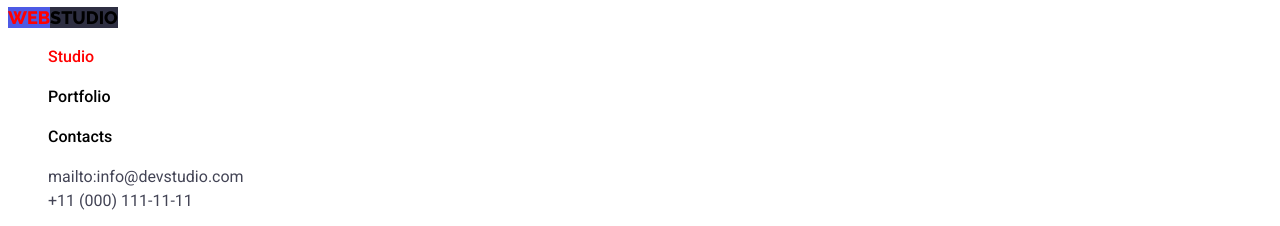
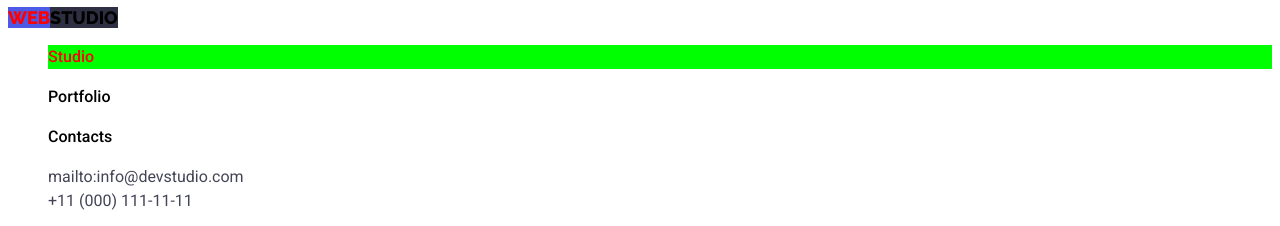
Before and after one commit to LudSkop/LudSkop.github.io, a plain HTML site: page portfolio.html in a window 1280 px wide. In both pictures the pointer is over the element "Studio". Shown: the top 226 px of the page. Drawn offline with Linux system fonts and the light colour scheme.

Commit message:
homework2

```diff
--- a/css/styles.css
+++ b/css/styles.css
@@ -37,6 +37,7 @@ color: red
 .menu-title:hover,
 .menu-title:focus {
     color: rgb(255, 0, 0);
+    background-color: rgb(0, 255, 0);
 }
 
 .menu-title {
```
